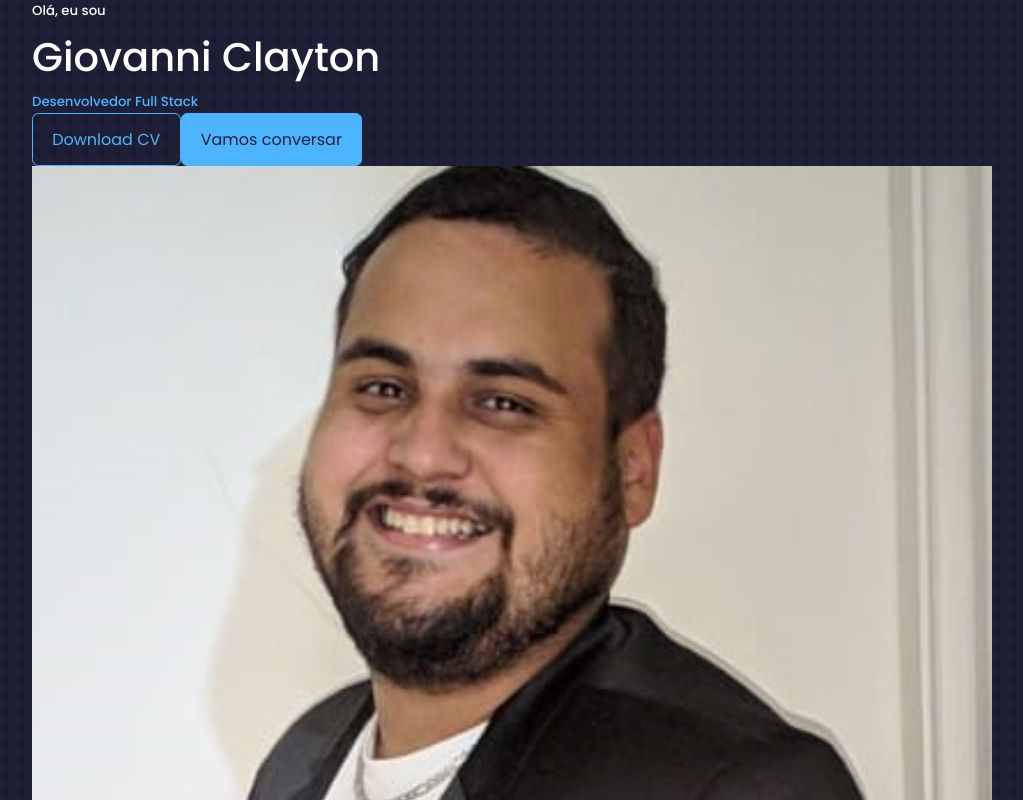
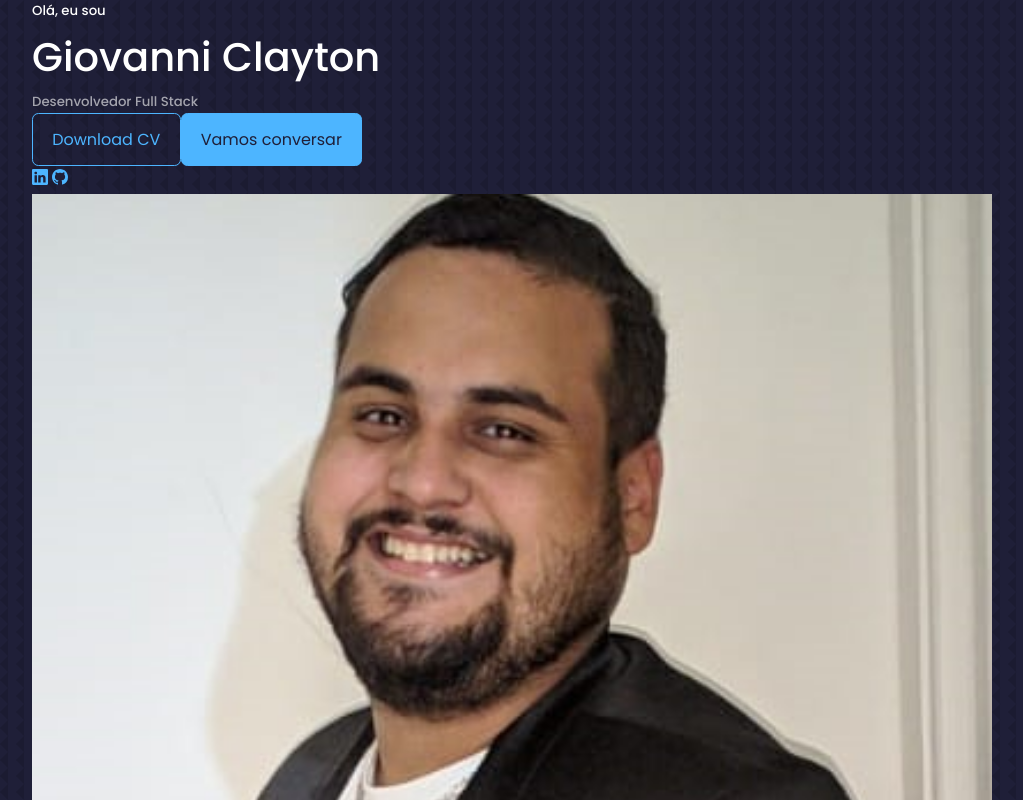
Before and after one commit to Gclayton0207/portfolio-2.0, a React (Create React App) app: page / in a window 1280 px wide. Shown: the top 800 px of the page, without its empty margins (128-1151 px from the left). Built offline with nearby package versions, Linux system fonts and the light colour scheme.

Commit message:
feat: instalando react icons

```diff
--- a/package.json
+++ b/package.json
@@ -8,6 +8,7 @@
     "@testing-library/user-event": "^13.5.0",
     "react": "^18.2.0",
     "react-dom": "^18.2.0",
+    "react-icons": "^4.4.0",
     "react-scripts": "5.0.1",
     "web-vitals": "^2.1.4"
   },
--- a/src/components/header/Header.jsx
+++ b/src/components/header/Header.jsx
@@ -2,6 +2,7 @@ import React from 'react'
 import './header.css'
 import CTA from './CTA'
 import Eu from '../../assets/Eu.png'
+import HeaderRedesSociais from './HeaderRedesSociais'
 
 const Header = () => {
   return (
@@ -11,6 +12,7 @@ const Header = () => {
         <h1> Giovanni Clayton</h1>
         <h5 className="text-light">Desenvolvedor Full Stack </h5>
         <CTA />
+        <HeaderRedesSociais />
 
 
       <div className="eu">
--- a/src/components/header/HeaderRedesSociais.jsx
+++ b/src/components/header/HeaderRedesSociais.jsx
@@ -1,10 +1,11 @@
 import React from 'react'
+import {BsLinkedin, BsGithub} from 'react-icons/bs'
 
 const HeaderRedesSociais = () => {
   return (
     <div className="header__sociais">
-        <a href="https://www.linkedin.com/in/giovanni-clayton/"target="_blank" rel="noreferrer"> </a>
-        <a href="https://github.com/Gclayton0207" target="_blank" rel="noreferrer"> </a>
+        <a href="https://www.linkedin.com/in/giovanni-clayton/"target="_blank" rel="noreferrer"><BsLinkedin/> </a>
+        <a href="https://github.com/Gclayton0207" target="_blank" rel="noreferrer"> <BsGithub/></a>
 
     </div>
   )
--- a/src/index.css
+++ b/src/index.css
@@ -73,10 +73,14 @@ section > h2 {
 }
 
 .text-light {
-  color: var(--color-primary);
-  transition: var(--transition);
+  color: var(--color-light);
+
 }
+a {
+    color: var(--color-primary);
+    transition: var(--transition);
 
+}
 a:hover {
   color: var(--color-white);
 }
```
Also changed, not shown: 1 other file (tests, documents, lock files or other folders).
